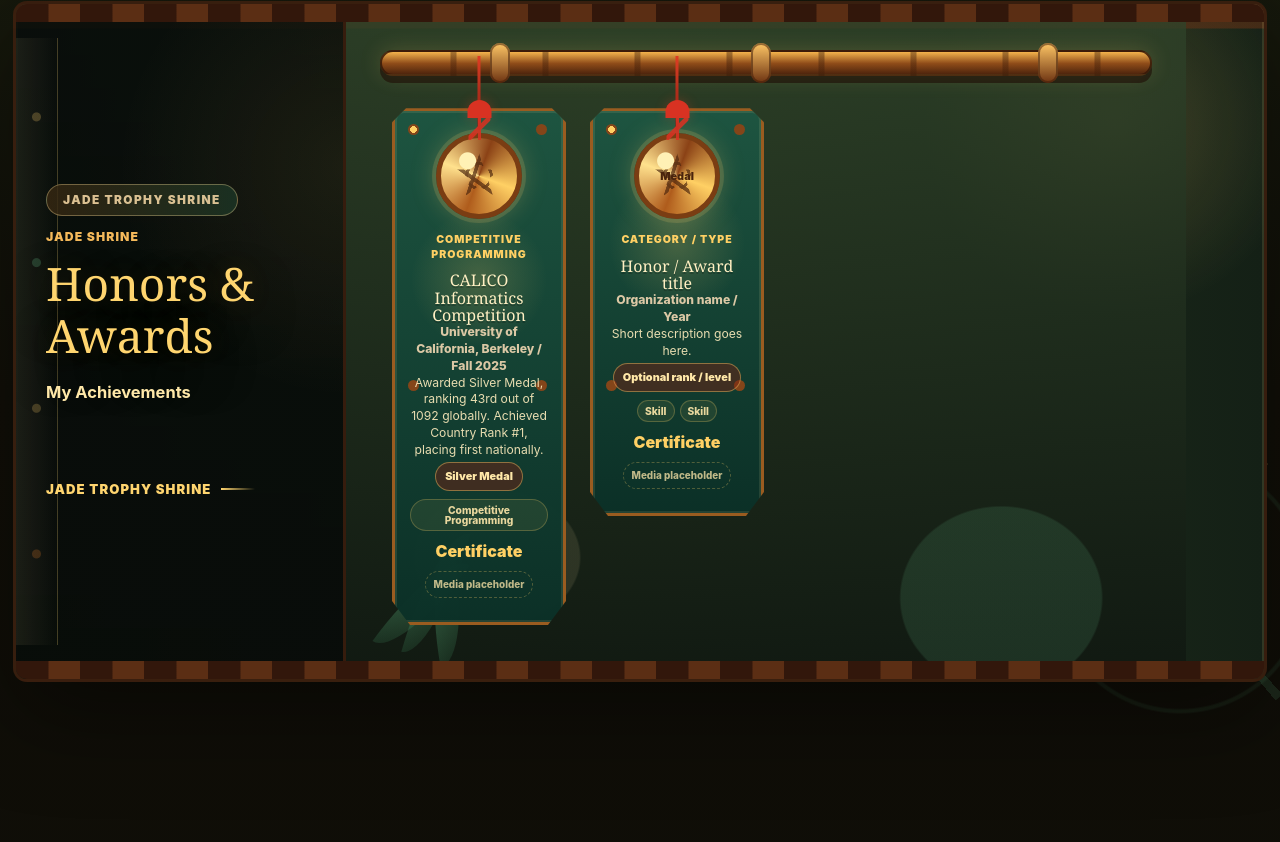
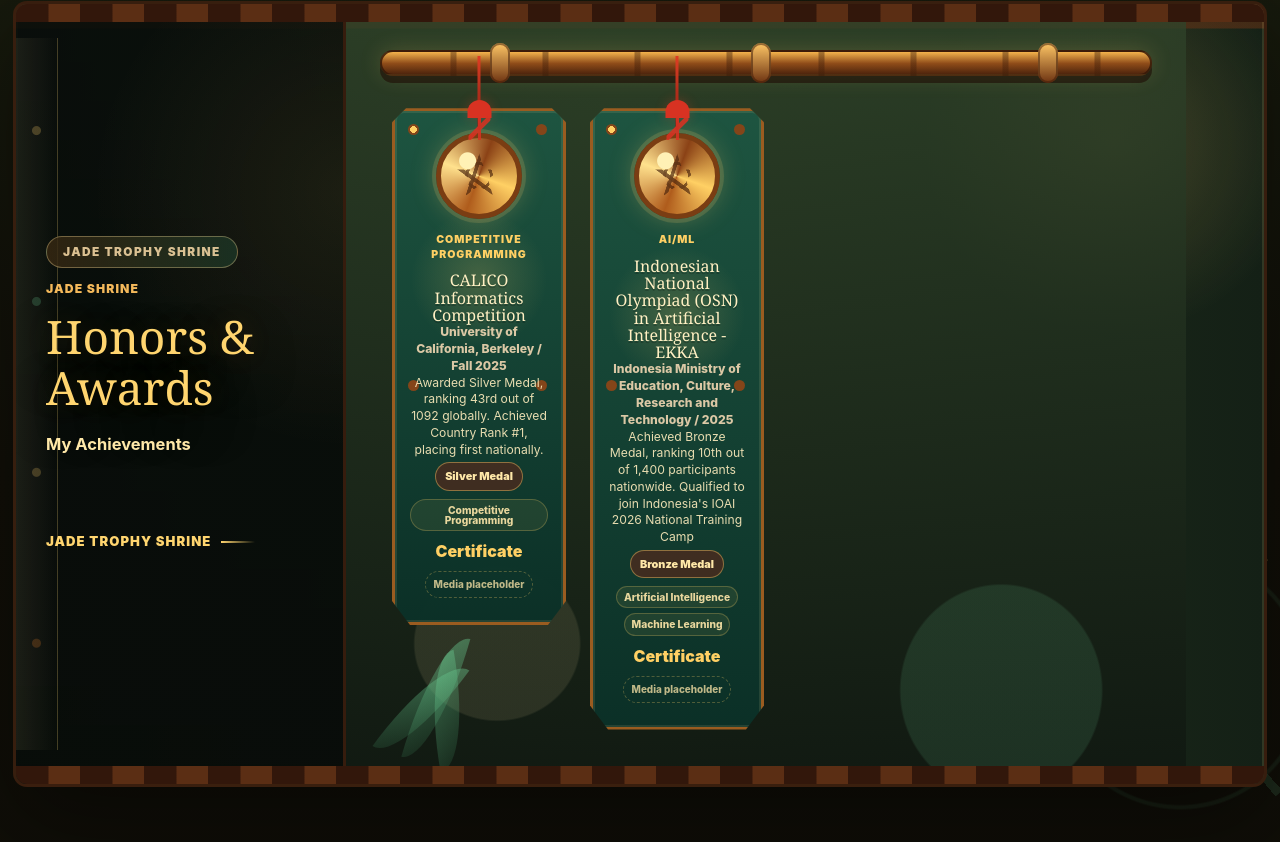
Before and after one commit to LRX16/Portfolio, a Next.js app: page / in a window 1280 px wide. Shown: the part 4978-5820 px from the top of the page. Built offline with nearby package versions, Linux system fonts and the light colour scheme.

Commit message:
Update portfolio.ts

```diff
--- a/src/data/portfolio.ts
+++ b/src/data/portfolio.ts
@@ -449,16 +449,16 @@
       icon: ""
     },
     {
-      title: "Honor / Award title",
-      issuer: "Organization name",
-      date: "Year",
-      category: "Category / type",
-      description: "Short description goes here.",
-      rank: "Optional rank / level",
+      title: "Indonesian National Olympiad (OSN) in Artificial Intelligence - EKKA",
+      issuer: "Indonesia Ministry of Education, Culture, Research and Technology",
+      date: "2025",
+      category: "AI/ML",
+      description: "Achieved Bronze Medal, ranking 10th out of 1,400 participants nationwide. Qualified to join Indonesia's IOAI 2026 National Training Camp",
+      rank: "Bronze Medal",
       certificate: { label: "Certificate", href: "https://your-certificate-link.example" },
-      relatedSkills: ["Skill", "Skill"],
+      relatedSkills: ["Artificial Intelligence", "Machine Learning"],
       media: "Media placeholder",
-      icon: "Medal"
+      icon: ""
     }
   ],
 
```
